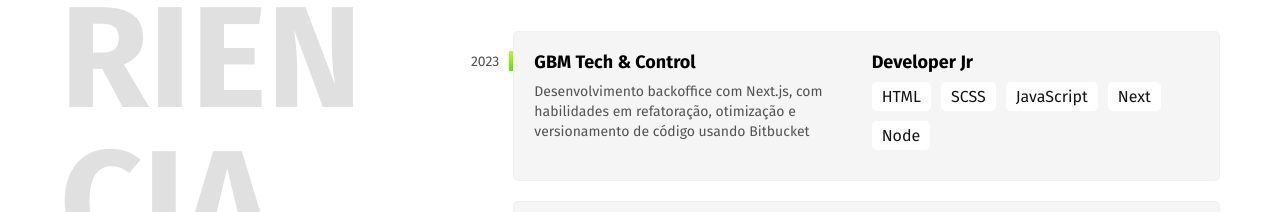
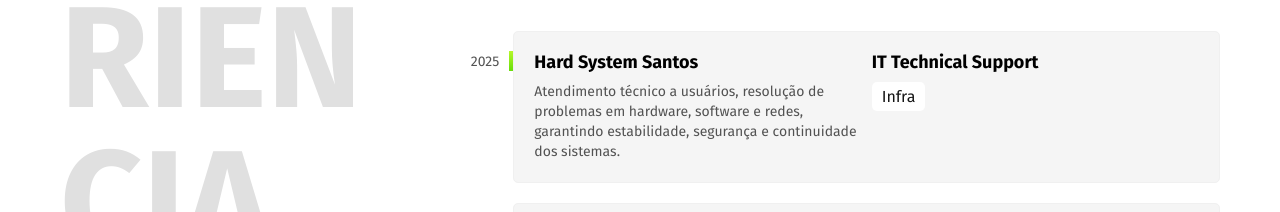
Before and after one commit to gabrielbrandaosales/my-portfolio, a Next.js app: page / in a window 1280 px wide. Shown: the part 885-1097 px from the top of the page. Built offline with nearby package versions, Linux system fonts and the light colour scheme; no server answers.

Commit message:
:sparkles: update: new experience card

```diff
--- a/src/components/Experience/index.tsx
+++ b/src/components/Experience/index.tsx
@@ -16,6 +16,13 @@ const Experiencia = () => {
           <span className={style.bold}>JavaScript</span>. Para aplicativos web
           como a rede social Dogs eu trabalhei no UX e UI Design do projeto.
         </p>
+        <CardExperience
+          title='Hard System Santos'
+          year='2025'
+          position='IT Technical Support'
+          description='Atendimento técnico a usuários, resolução de problemas em hardware, software e redes, garantindo estabilidade, segurança e continuidade dos sistemas.'
+          technologies={['Infra']}
+        />
         <CardExperience
           title="GBM Tech & Control"
           year="2023"
```
